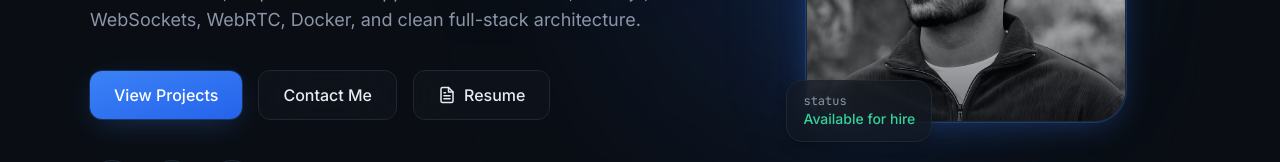
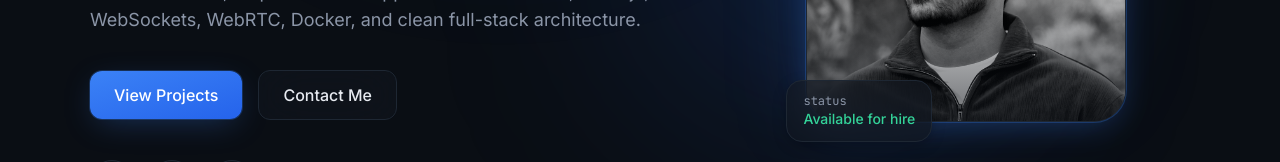
Before and after one commit to raghavnagpal2217/portfolio, a React (Vite) app: page / in a window 1280 px wide. Shown: the part 454-616 px from the top of the page. Built offline with nearby package versions, Linux system fonts and the light colour scheme.

Commit message:
Remove resume button

```diff
--- a/src/components/Hero.jsx
+++ b/src/components/Hero.jsx
@@ -68,9 +68,7 @@ export default function Hero() {
             >
               Contact Me
             </a>
-            <a href={profile.resumeUrl} target="_blank" rel="noreferrer" className="btn-secondary">
-              <FiFileText size={18} /> Resume
-            </a>
+
           </motion.div>
 
           <motion.div variants={item} className="mt-10 flex items-center gap-4">
```
